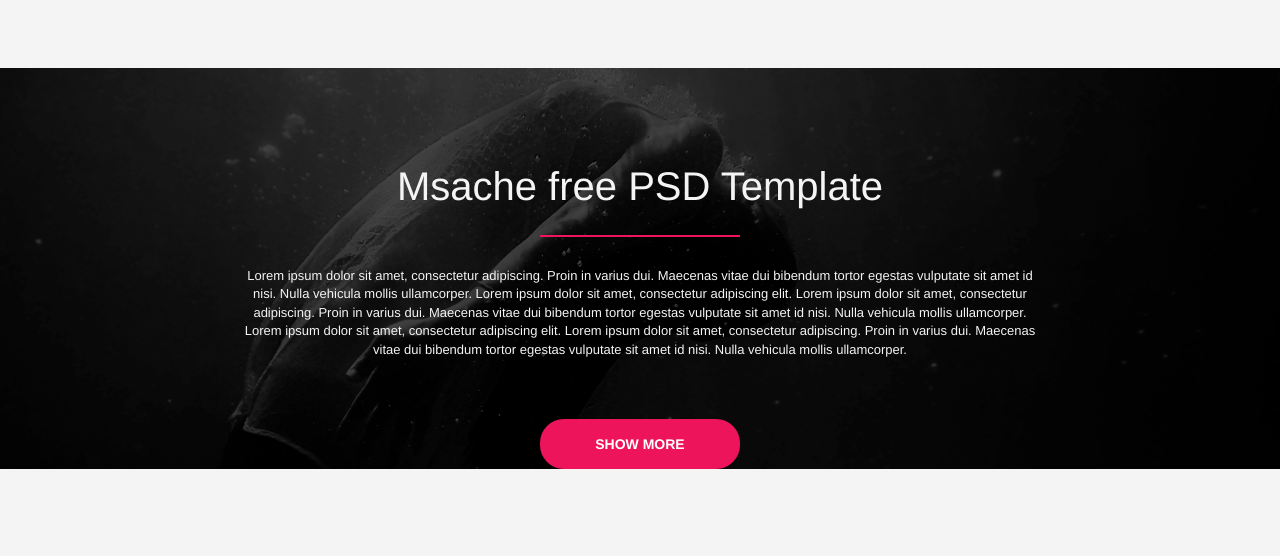
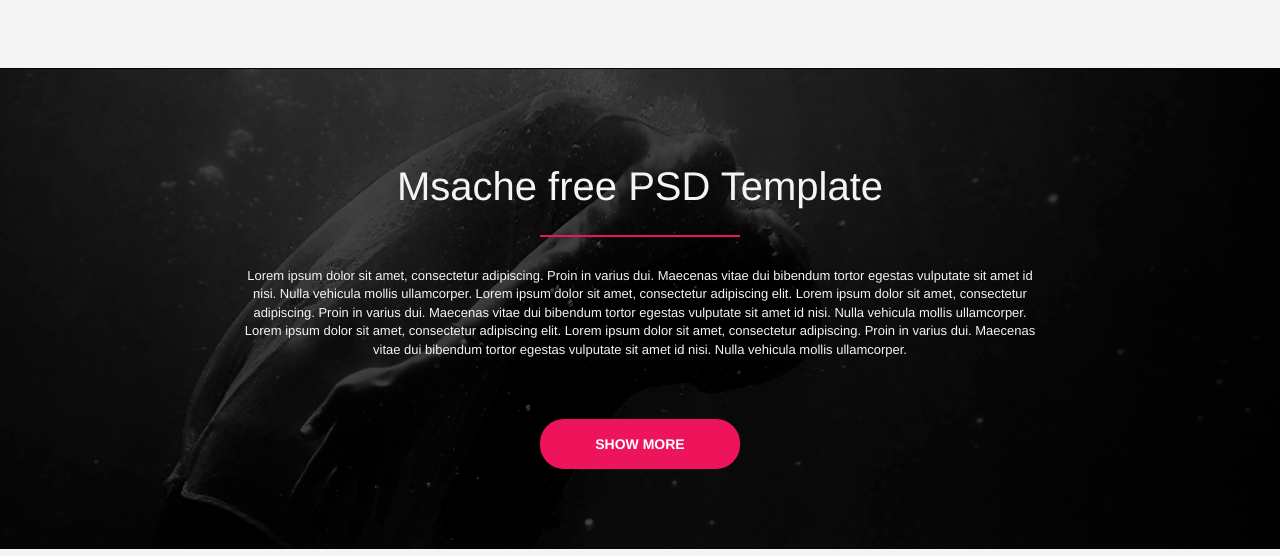
Before and after one commit to Natalia-Mazur/Project-3, a website: page index.html in a window 1280 px wide. Shown: the part 5582-6138 px from the top of the page. Drawn offline with nearby package versions, Linux system fonts and the light colour scheme.

Commit message:
additional

```diff
--- a/scss/style.scss
+++ b/scss/style.scss
@@ -606,6 +606,7 @@ header {
 	background-size: cover;
 	position: relative;
   background-repeat: no-repeat;
+  padding-bottom: 80px;
 
   .container {
     display: flex;
@@ -752,3 +753,5 @@ header {
       }
   }
 }
+
+// The end footer
```
Also changed, not shown: scss/style.css, 1 other file.
